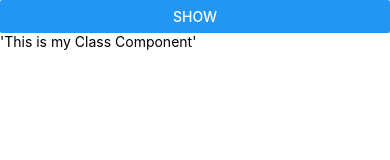
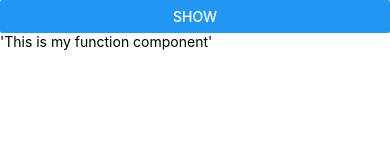
Before and after one commit to salehalakhras/Jovision-React-Tasks, a React Native app in the folder reactApp/: screen / in a window 390 px wide. Both pictures are taken after a click on the button "SHOW". Shown: the top 160 px of the page. Built offline with nearby package versions, Linux system fonts and the light colour scheme.

Commit message:
finished task 21

```diff
--- a/reactApp/App.js
+++ b/reactApp/App.js
@@ -10,12 +10,14 @@ import React from 'react';
 // import type {Node} from 'react';
 // import Task16 from './Tasks/Task16';
 // import Task18 from './Tasks/Task18';
-import Task19 from './Tasks/Task19';
+// import Task19 from './Tasks/Task19';
+import Task20 from './Tasks/Task20';
 
 export default function App() {
   return (
     // <Task16></Task16>
     // <Task18></Task18>
-    <Task19></Task19>
+    // <Task19></Task19>
+    <Task20></Task20>
   );
 }
--- /dev/null
+++ b/reactApp/Components/MyFunctionPage_Task20.js
@@ -0,0 +1,12 @@
+import React from 'react';
+import {View, Text} from 'react-native';
+
+const MyFunctionPage_Task20 = () => {
+  return (
+    <View>
+      <Text>'This is my function component'</Text>
+    </View>
+  );
+};
+
+export default MyFunctionPage_Task20;
--- /dev/null
+++ b/reactApp/Tasks/Task20.js
@@ -0,0 +1,24 @@
+/* eslint-disable prettier/prettier */
+import React from 'react';
+import {Text, View, Button} from 'react-native';
+import {useState} from 'react';
+import MyFunctionPage_Task20 from '../Components/MyFunctionPage_Task20';
+
+const Task20 = () => {
+  const [showState, setShow] = useState(false);
+  return (
+    <View>
+      <Button
+        onPress={() => {
+          showState
+            ? console.log('Function Component HIdden')
+            : console.log('Function Component Shown');
+          setShow(!showState);
+        }}
+        title={'Show'}></Button>
+      {showState ? <MyFunctionPage_Task20></MyFunctionPage_Task20> : null}
+    </View>
+  );
+};
+
+export default Task20;
```
